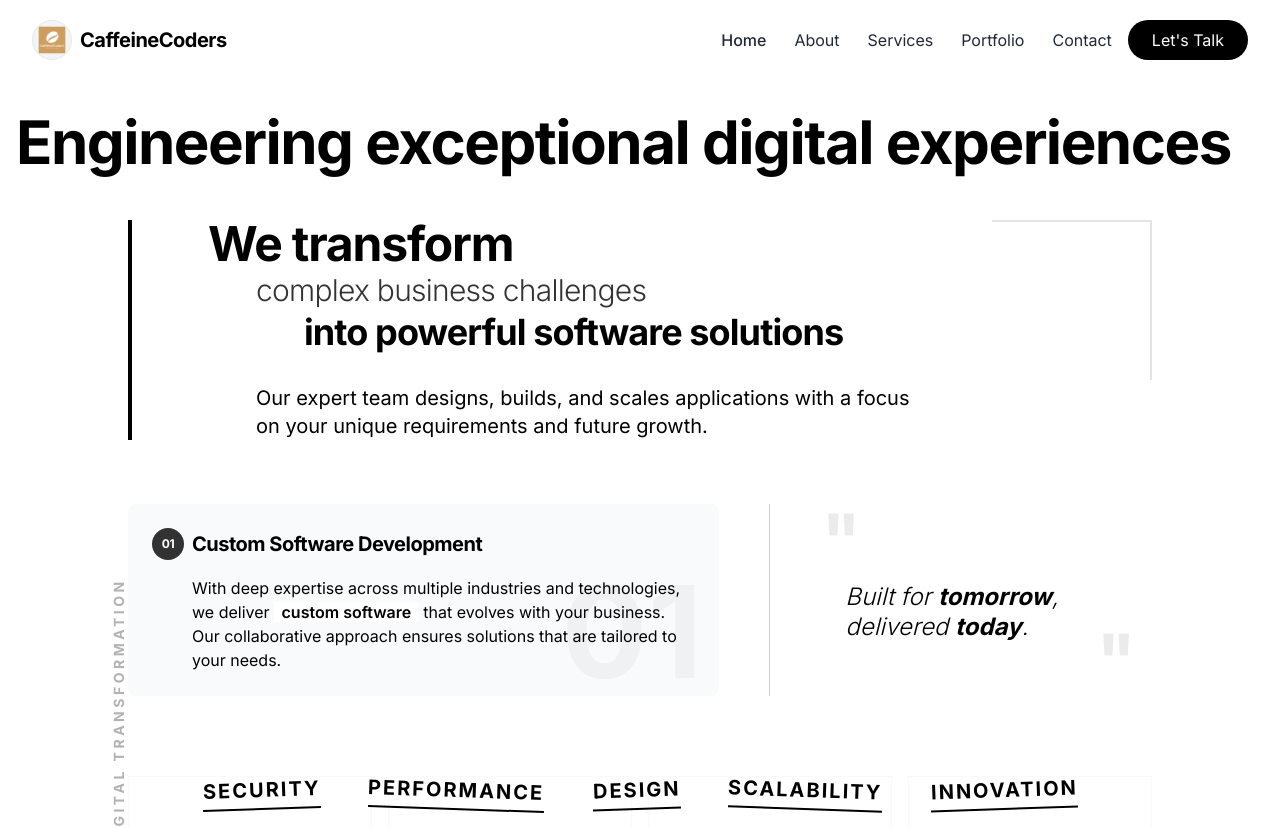
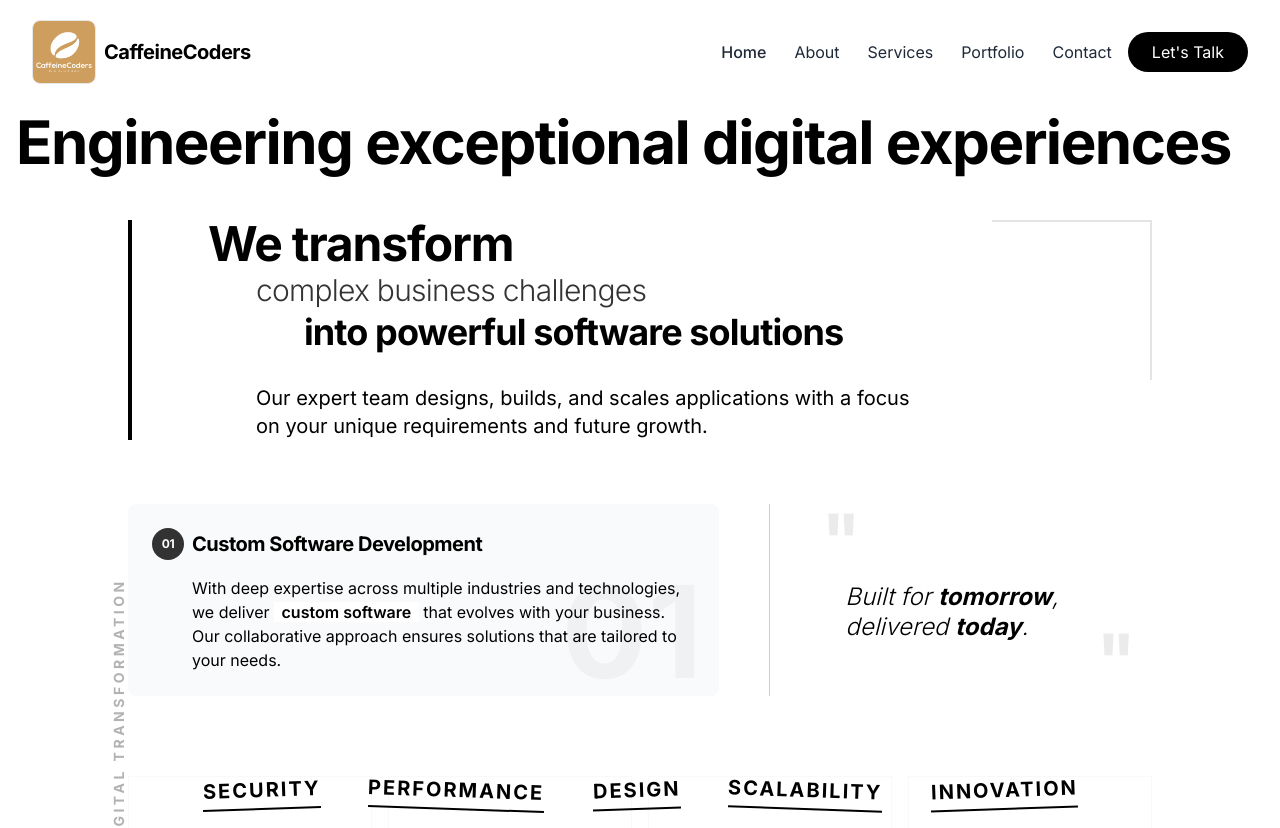
Before and after one commit to CaffeineCoders-sl/caffeinated-creativity, a React (Vite) app: page / in a window 1280 px wide. Shown: the top 828 px of the page. Built offline with nearby package versions, Linux system fonts and the light colour scheme.

Commit message:
Refactor: Adjust logo dimensions and styling in Navbar component for improved appearance

```diff
--- a/src/components/Navbar.tsx
+++ b/src/components/Navbar.tsx
@@ -43,11 +43,11 @@ const Navbar: React.FC<NavbarProps> = ({ isDarkBackground = false, isScrolled =
         <div className="flex justify-between items-center">
           {/* Logo - Text Only */}
           <Link to="/" className="flex items-center space-x-2 group">
-          <div className="w-10 h-10 overflow-hidden rounded-full bg-gray-100 transition-all duration-300 group-hover:shadow-lg border border-gray-200">
+          <div className="w-18 h-16 overflow-hidden rounded-lg bg-gray-100 transition-all duration-300 group-hover:shadow-lg border border-gray-200">
                 <img
                   src="/lovable-uploads/5c9e8331-194f-4d58-8b01-bb4dbb6018a7.png"
                   alt="CaffeineCoders Logo"
-                  className="w-full h-full object-cover scale-[0.7] transform group-hover:scale-[0.75] transition-transform duration-300"
+                  className="w-full h-full object-cover transition-transform duration-300"
                 />
               </div>
             <span className={`text-xl font-bold tracking-tight ${textColor}`}>
```
